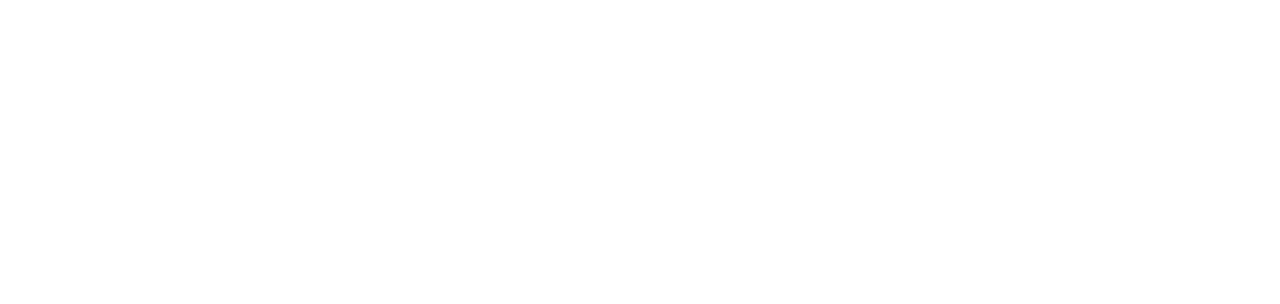
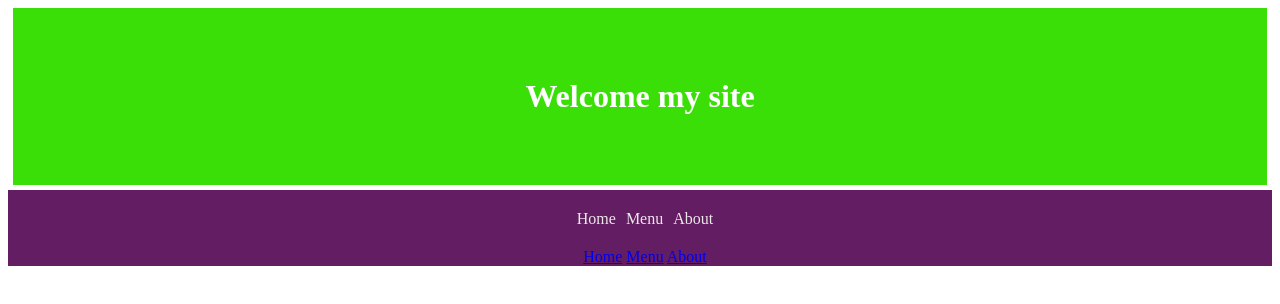
Before and after one commit to saifur-sagor/my-first-github-repository, a plain HTML site: page index.html in a window 1280 px wide. Drawn offline with Linux system fonts and the light colour scheme.

Commit message:
first day

```diff
--- a/index.html
+++ b/index.html
@@ -1,11 +1,55 @@
 <!DOCTYPE html>
 <html lang="en">
 <head>
-    <meta charset="UTF-8">
-    <meta name="viewport" content="width=device-width, initial-scale=1.0">
-    <title>My first github repository</title>
+  <meta charset="UTF-8">
+  <meta name="viewport" content="width=device-width, initial-scale=1.0">
+  <title>Practice Perpose</title>
+  <style>
+    h1{
+      text-align: center;
+      color:white;
+      margin: 5px 5px 5px;
+      padding: 70px 10px;
+      background-color: rgb(58, 223, 8);
+    }
+    nav{
+      color: rgb(235, 233, 233);
+      padding: 20px 15 px;
+      text-align: center;
+      text-indent: 10px ;
+      background-color: rgb(99, 29, 99);
+      /* margin: 0px 0px; */
+    }
+   nav ul{
+      list-style: none;
+      margin: 0;
+      padding: 20px;
+      display: flex;
+      justify-content: center;
+    }
+    nav a{
+
+    }
+  </style>
 </head>
 <body>
-
+  <div>
+    <h1>Welcome my site</h1>
+    <div>
+      <nav>
+        <ul>
+            <li>Home</li>
+            <li>Menu</li>
+            <li>About</li>
+        </ul>
+      </div>
+      <div>
+        <nav>
+          <a href="#">Home</a>
+          <a href="#">Menu</a>
+          <a href="#">About</a>
+        </nav>
+      </div>
+  </div>
 </body>
 </html>
```
Also changed, not shown: new.html (deleted, +0 -40 lines), first.jpeg (added), sea.avif (added), women8.avif (added).
